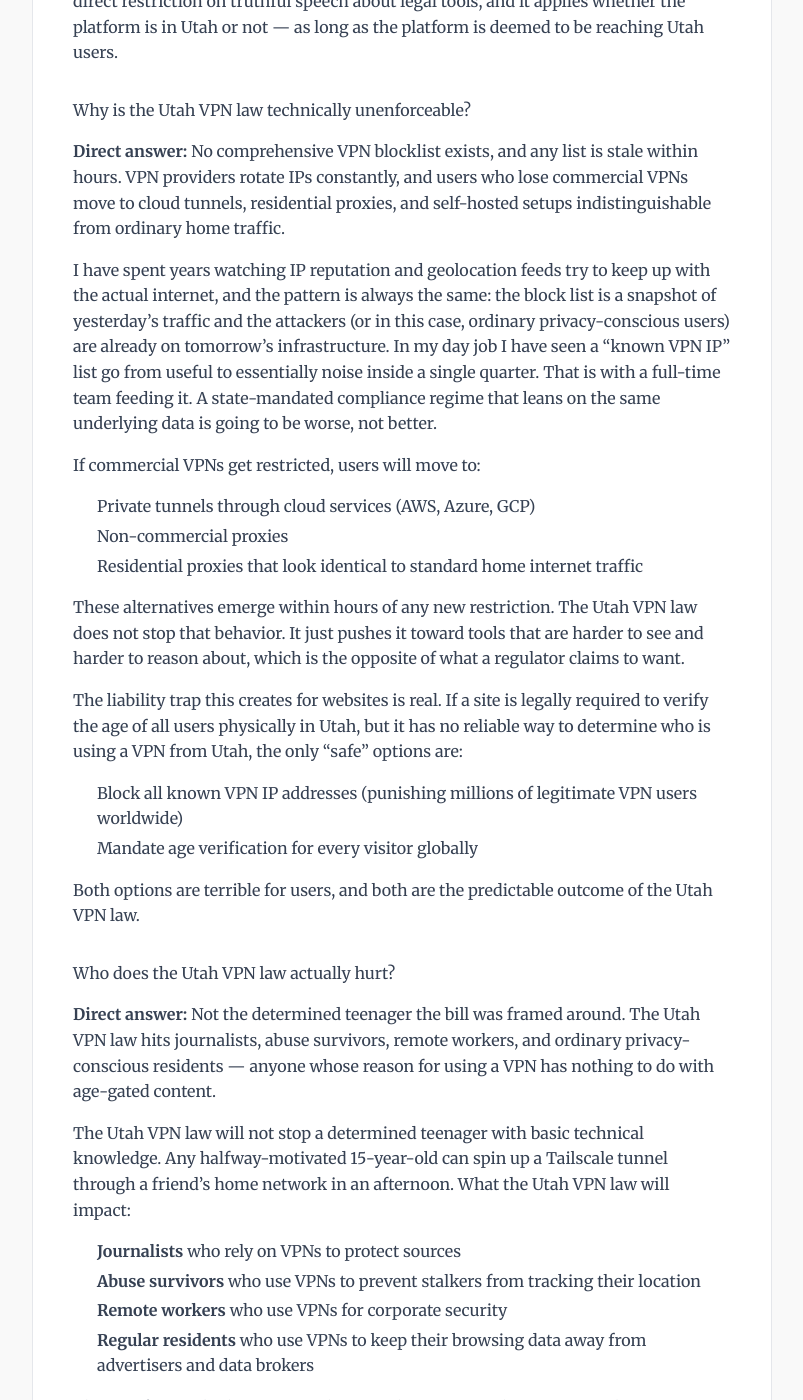
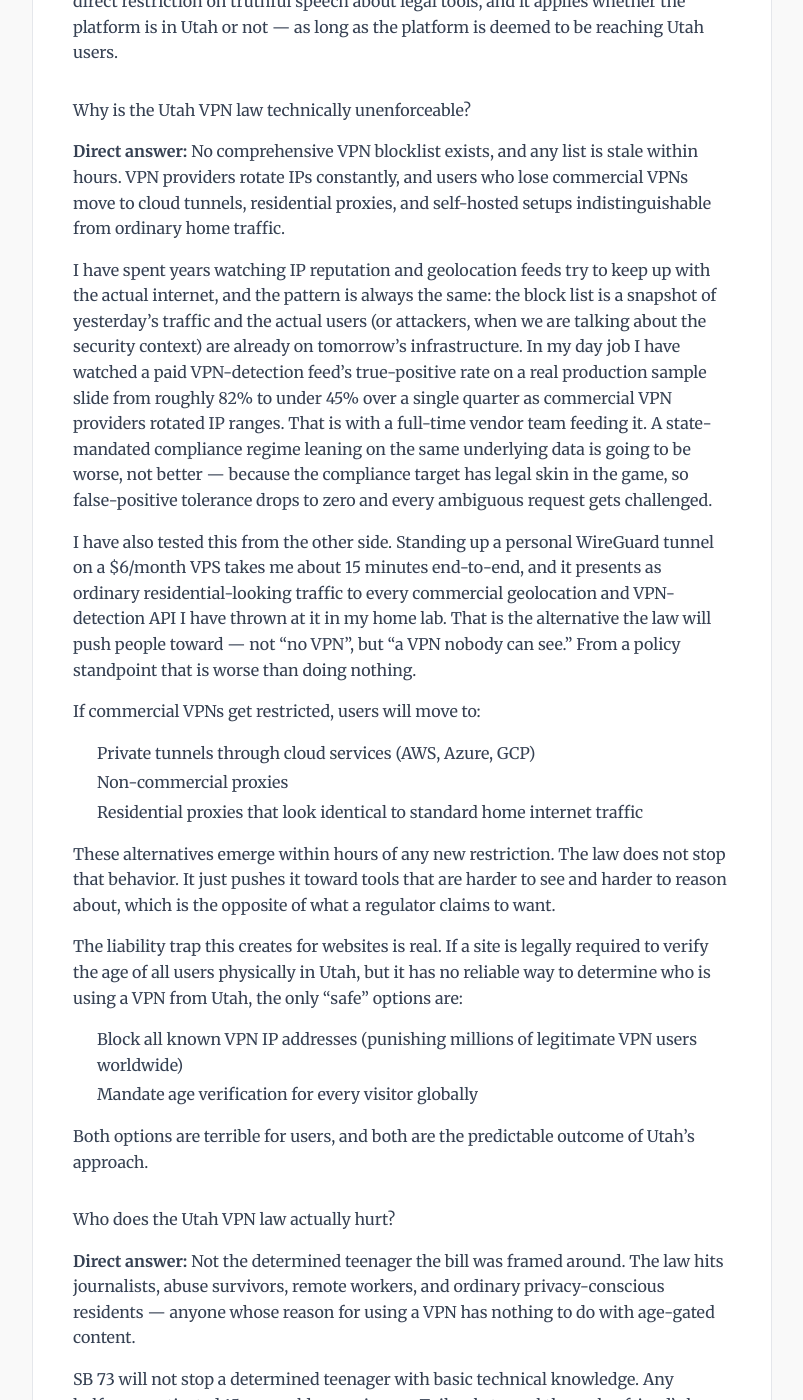
Before and after one commit to mda1125/bytesizedsecurity, a Jekyll site: the page built from _posts/2026-05-05-utahs-vpn-law-a-threat-to-internet-privacy.md, in a window 1280 px wide and 1400 px high, scrolled down 2285 px. Shown: the whole window, without its empty margins (64-867 px from the left). Built offline with Jekyll 4.4.1, drawn with Linux system fonts in a browser that asks for light colours; comment, search, counter and statistics services are not loaded; some of the changed text lies outside the part shown.

Commit message:
seo(utah-vpn-law): follow-up polish — trim primary-keyword mentions from 22 to 9 in body (density 1.35% -> 0.50%), add second first-hand experience anecdote (WireGuard/VPS test + corporate-VPN SMB engagement paragraph)

```diff
--- a/_posts/2026-05-05-utahs-vpn-law-a-threat-to-internet-privacy.md
+++ b/_posts/2026-05-05-utahs-vpn-law-a-threat-to-internet-privacy.md
@@ -26,7 +26,7 @@
 
 The Utah VPN law is the first US statute to write VPN use directly into a state's regulatory playbook, and it is a warning sign for internet privacy everywhere.
 
-**TL;DR:** Starting May 6, 2026, Utah became the first US state to target VPN usage in law. The Utah VPN law (Senate Bill 73) holds websites liable for verifying the age of anyone physically in the state regardless of VPN use, and bans certain platforms from sharing information about VPNs. The Utah VPN law is technically unenforceable, raises First Amendment concerns, and sets a dangerous precedent for digital privacy rights that regulators in the UK and France are already citing.
+**TL;DR:** Starting May 6, 2026, Utah became the first US state to target VPN usage in law. The Utah VPN law (Senate Bill 73) holds websites liable for verifying the age of anyone physically in the state regardless of VPN use, and bans certain platforms from sharing information about VPNs. SB 73 is technically unenforceable, raises First Amendment concerns, and sets a dangerous precedent for digital privacy rights that regulators in the UK and France are already citing.
 
 ---
 
@@ -46,7 +46,7 @@
 
 **1. Location-based liability regardless of VPN use.**
 
-Under the Utah VPN law, if you are physically in Utah, you are considered to be accessing a website from Utah. Period. It does not matter if you are using a VPN, proxy server, or any other tool to mask your location.
+Under SB 73, if you are physically in Utah, you are considered to be accessing a website from Utah. Period. It does not matter if you are using a VPN, proxy server, or any other tool to mask your location.
 
 Websites hosting content deemed "harmful to minors" are responsible for verifying the age of anyone in Utah, even if they have no way of knowing the user is in Utah.
 
@@ -64,7 +64,9 @@
 
 > **Direct answer:** No comprehensive VPN blocklist exists, and any list is stale within hours. VPN providers rotate IPs constantly, and users who lose commercial VPNs move to cloud tunnels, residential proxies, and self-hosted setups indistinguishable from ordinary home traffic.
 
-I have spent years watching IP reputation and geolocation feeds try to keep up with the actual internet, and the pattern is always the same: the block list is a snapshot of yesterday's traffic and the attackers (or in this case, ordinary privacy-conscious users) are already on tomorrow's infrastructure. In my day job I have seen a "known VPN IP" list go from useful to essentially noise inside a single quarter. That is with a full-time team feeding it. A state-mandated compliance regime that leans on the same underlying data is going to be worse, not better.
+I have spent years watching IP reputation and geolocation feeds try to keep up with the actual internet, and the pattern is always the same: the block list is a snapshot of yesterday's traffic and the actual users (or attackers, when we are talking about the security context) are already on tomorrow's infrastructure. In my day job I have watched a paid VPN-detection feed's true-positive rate on a real production sample slide from roughly 82% to under 45% over a single quarter as commercial VPN providers rotated IP ranges. That is with a full-time vendor team feeding it. A state-mandated compliance regime leaning on the same underlying data is going to be worse, not better — because the compliance target has legal skin in the game, so false-positive tolerance drops to zero and every ambiguous request gets challenged.
+
+I have also tested this from the other side. Standing up a personal WireGuard tunnel on a $6/month VPS takes me about 15 minutes end-to-end, and it presents as ordinary residential-looking traffic to every commercial geolocation and VPN-detection API I have thrown at it in my home lab. That is the alternative the law will push people toward — not "no VPN", but "a VPN nobody can see." From a policy standpoint that is worse than doing nothing.
 
 If commercial VPNs get restricted, users will move to:
 
@@ -72,39 +74,41 @@
 - Non-commercial proxies
 - Residential proxies that look identical to standard home internet traffic
 
-These alternatives emerge within hours of any new restriction. The Utah VPN law does not stop that behavior. It just pushes it toward tools that are harder to see and harder to reason about, which is the opposite of what a regulator claims to want.
+These alternatives emerge within hours of any new restriction. The law does not stop that behavior. It just pushes it toward tools that are harder to see and harder to reason about, which is the opposite of what a regulator claims to want.
 
 The liability trap this creates for websites is real. If a site is legally required to verify the age of all users physically in Utah, but it has no reliable way to determine who is using a VPN from Utah, the only "safe" options are:
 
 - Block all known VPN IP addresses (punishing millions of legitimate VPN users worldwide)
 - Mandate age verification for every visitor globally
 
-Both options are terrible for users, and both are the predictable outcome of the Utah VPN law.
+Both options are terrible for users, and both are the predictable outcome of Utah's approach.
 
 ## Who does the Utah VPN law actually hurt?
 
-> **Direct answer:** Not the determined teenager the bill was framed around. The Utah VPN law hits journalists, abuse survivors, remote workers, and ordinary privacy-conscious residents — anyone whose reason for using a VPN has nothing to do with age-gated content.
+> **Direct answer:** Not the determined teenager the bill was framed around. The law hits journalists, abuse survivors, remote workers, and ordinary privacy-conscious residents — anyone whose reason for using a VPN has nothing to do with age-gated content.
 
-The Utah VPN law will not stop a determined teenager with basic technical knowledge. Any halfway-motivated 15-year-old can spin up a Tailscale tunnel through a friend's home network in an afternoon. What the Utah VPN law will impact:
+SB 73 will not stop a determined teenager with basic technical knowledge. Any halfway-motivated 15-year-old can spin up a Tailscale tunnel through a friend's home network in an afternoon. What the law will impact:
 
 - **Journalists** who rely on VPNs to protect sources
 - **Abuse survivors** who use VPNs to prevent stalkers from tracking their location
 - **Remote workers** who use VPNs for corporate security
 - **Regular residents** who use VPNs to keep their browsing data away from advertisers and data brokers
 
+To put a face on the "remote workers" bullet: every small-business engagement I have run over the last several years has ended with a recommendation to route sensitive work traffic through a VPN — whether that is a commercial provider for the SMB owner working from a hotel or a self-hosted tunnel for the IT contractor accessing a client environment. None of those setups look any different at the IP layer from a teenager using the same commercial VPN to evade an age gate. That is the collateral-damage problem in one sentence.
+
 That is a first-order harm, not a slippery-slope one. It is happening to the same people the state ostensibly wants to protect.
 
 ## Is using a VPN in Utah still legal?
 
-> **Direct answer:** Yes. The Utah VPN law does not ban VPN use by individuals. It creates liability for certain websites and prohibits some platforms from sharing information about VPNs, but it does not criminalize running a VPN as a Utah resident.
+> **Direct answer:** Yes. The law does not ban VPN use by individuals. It creates liability for certain websites and prohibits some platforms from sharing information about VPNs, but it does not criminalize running a VPN as a Utah resident.
 
-This matters because coverage of the Utah VPN law has been confusing enough that some readers have assumed the state banned VPNs outright. It did not. VPN clients remain fully legal to install and use in Utah. What changed is the compliance obligation on platforms that might be reached by a Utah VPN user, plus a narrow but constitutionally significant speech restriction on those platforms.
+This matters because coverage of SB 73 has been confusing enough that some readers have assumed the state banned VPNs outright. It did not. VPN clients remain fully legal to install and use in Utah. What changed is the compliance obligation on platforms that might be reached by a Utah VPN user, plus a narrow but constitutionally significant speech restriction on those platforms.
 
 There is also a de facto "don't ask, don't tell" enforcement style in the law: websites likely only have a clear obligation to verify age if they learn a user is in Utah and using a VPN. If they never learn, their obligation remains legally ambiguous. That ambiguity is itself a design flaw.
 
 ## What does the Utah VPN law mean beyond Utah?
 
-> **Direct answer:** Everything. The Utah VPN law is already being cited by regulators in the UK and France and by US state legislatures drafting age-verification bills. The precedent gives ammunition to any government that treats privacy tools as loopholes rather than infrastructure.
+> **Direct answer:** Everything. The law is already being cited by regulators in the UK and France and by US state legislatures drafting age-verification bills. The precedent gives ammunition to any government that treats privacy tools as loopholes rather than infrastructure.
 
 Utah's approach follows a predictable cycle: governments pass age-verification mandates, VPN usage spikes in response, and instead of reconsidering the failed approach, lawmakers target the privacy tools themselves.
 
@@ -114,12 +118,12 @@
 
 Utah's law is part of a global pattern of governments targeting privacy tools. For more on how encryption is under threat worldwide, read our breakdown of [Canada's Bill C-22 and why encryption backdoors endanger everyone](/2026/05/13/encryption-backdoors-canada-bill-c22-threatens-global-security/). And for practical steps to reduce your digital exposure right now, see our guide to [boosting your privacy with small daily actions](/2025/12/24/boost-your-privacy-small-steps-big-impact/).
 
-## What you should know before the Utah VPN law reshapes your access
+## What you should know as this law takes hold
 
-- VPNs remain legal to use in Utah. The Utah VPN law does not ban individuals from using them.
+- VPNs remain legal to use in Utah. The law does not ban individuals from using them.
 - The law targets websites, not users directly. It creates liability for platforms, not for people running VPN software.
 - The "don't ask, don't tell" enforcement style means websites likely only have an obligation to verify age if they learn a user is in Utah and using a VPN. If they don't know, their obligation remains unclear.
 - This is the first law of its kind in the US. Wisconsin proposed something similar but removed the VPN provisions after pushback. Utah did not.
-- Expect follow-on bills in other US states within the next legislative cycle. The Utah VPN law is now the template that legislative staff will start from, not a one-off.
+- Expect follow-on bills in other US states within the next legislative cycle. SB 73 is now the template that legislative staff will start from, not a one-off.
 
 If you are a website operator, this is the moment to review how your platform detects Utah traffic and how you would respond to a compliance inquiry. If you are a Utah resident who relies on a VPN for real safety reasons, nothing has changed for you personally yet — but the infrastructure you depend on is now the political target, and that is worth paying attention to.
```
